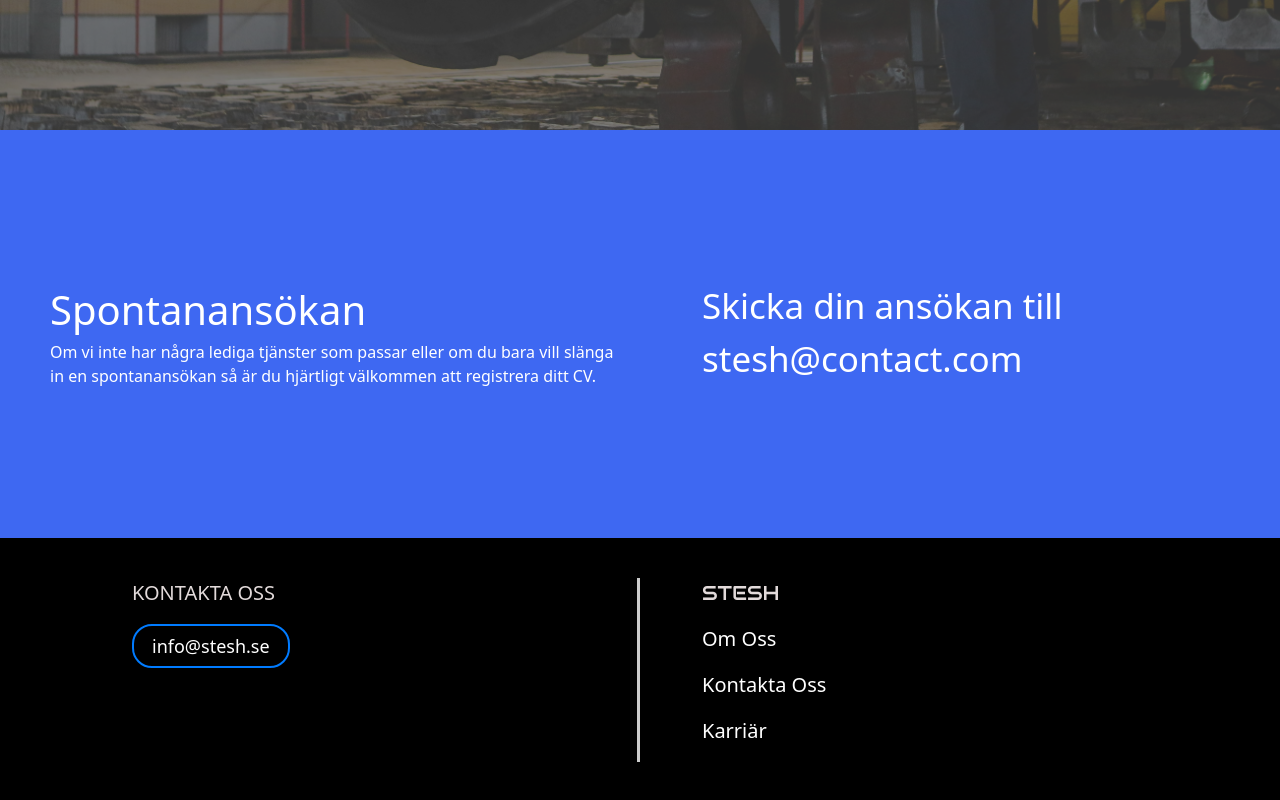
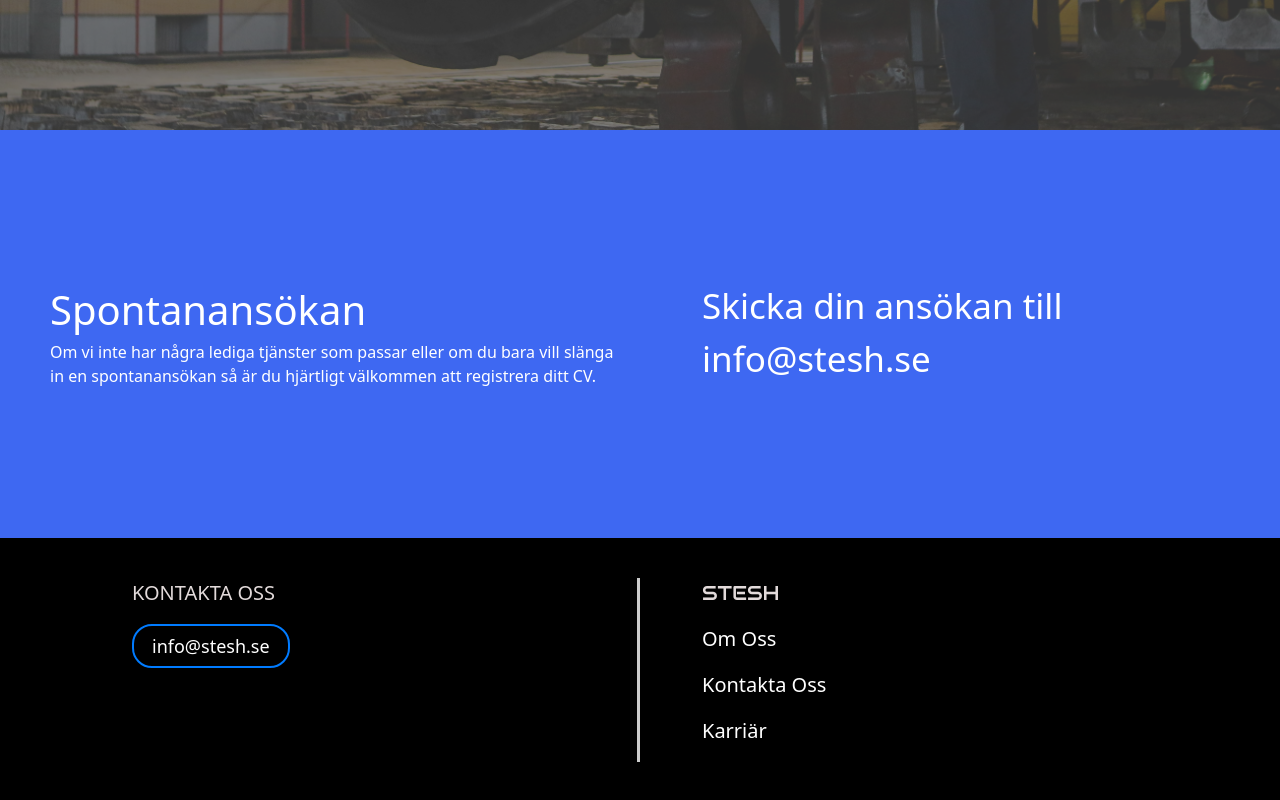
Before and after one commit to nataliemajadixon/stesh, a React (Create React App) app: page /career in a window 1280 px wide. Shown: the part 741-1541 px from the top of the page. Built offline with nearby package versions, Linux system fonts and the light colour scheme; a web font is replaced by a local one.

Commit message:
Update Career.jsx
Updated email

```diff
--- a/src/components/Career/Career.jsx
+++ b/src/components/Career/Career.jsx
@@ -108,7 +108,7 @@ const Career = () => {
                             </Col>
                             <Col xs={12} md={6} className='footer-column'>
                                 <div className="footer-separator">
-                                <a href="mailto:info@nexergroup.com" className="contact-email">Skicka din ansökan till <b>stesh@contact.com</b></a>
+                                <a href="mailto:info@stesh.se" className="contact-email">Skicka din ansökan till <b>info@stesh.se</b></a>
                                 </div>
                             </Col>
                         </Row>
```
